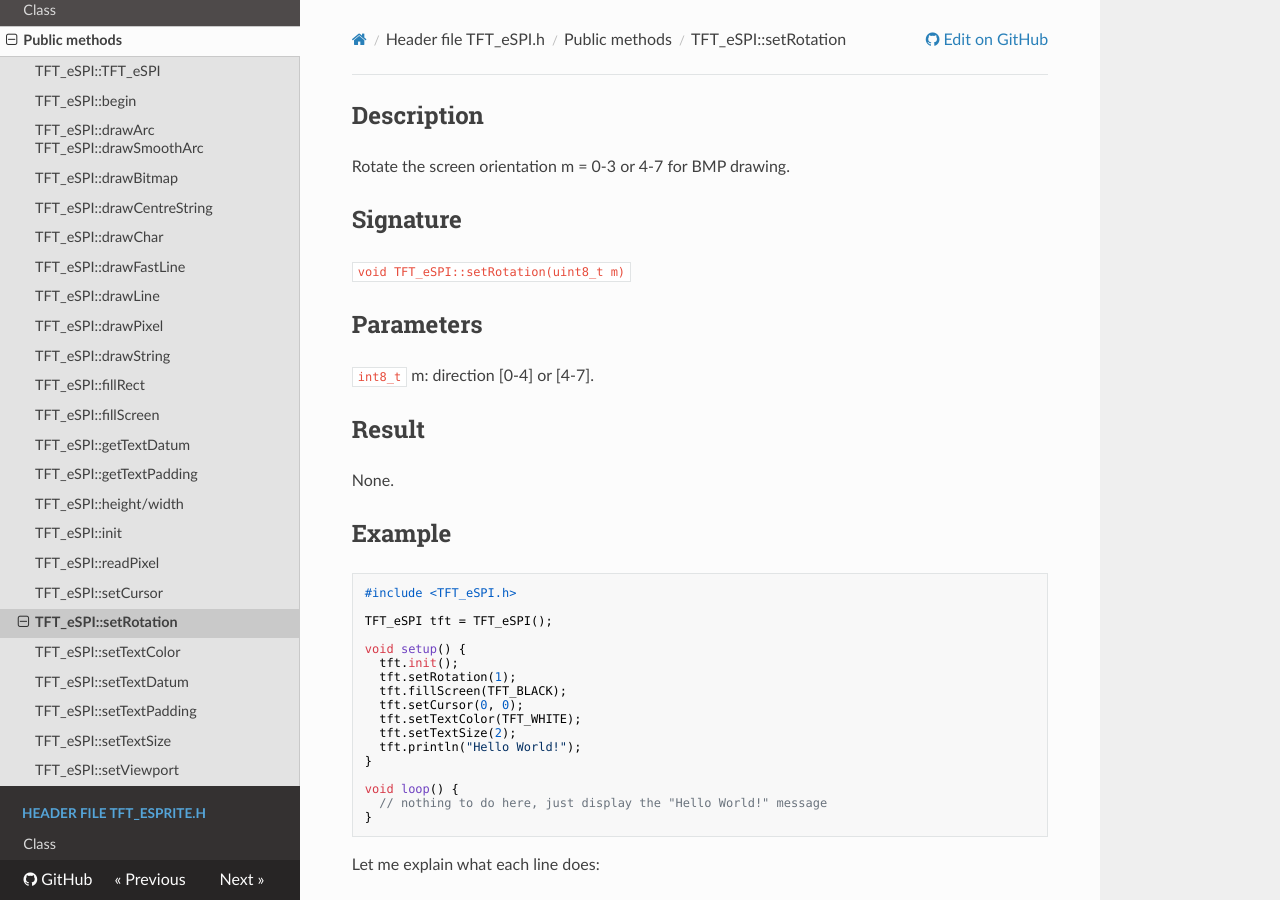
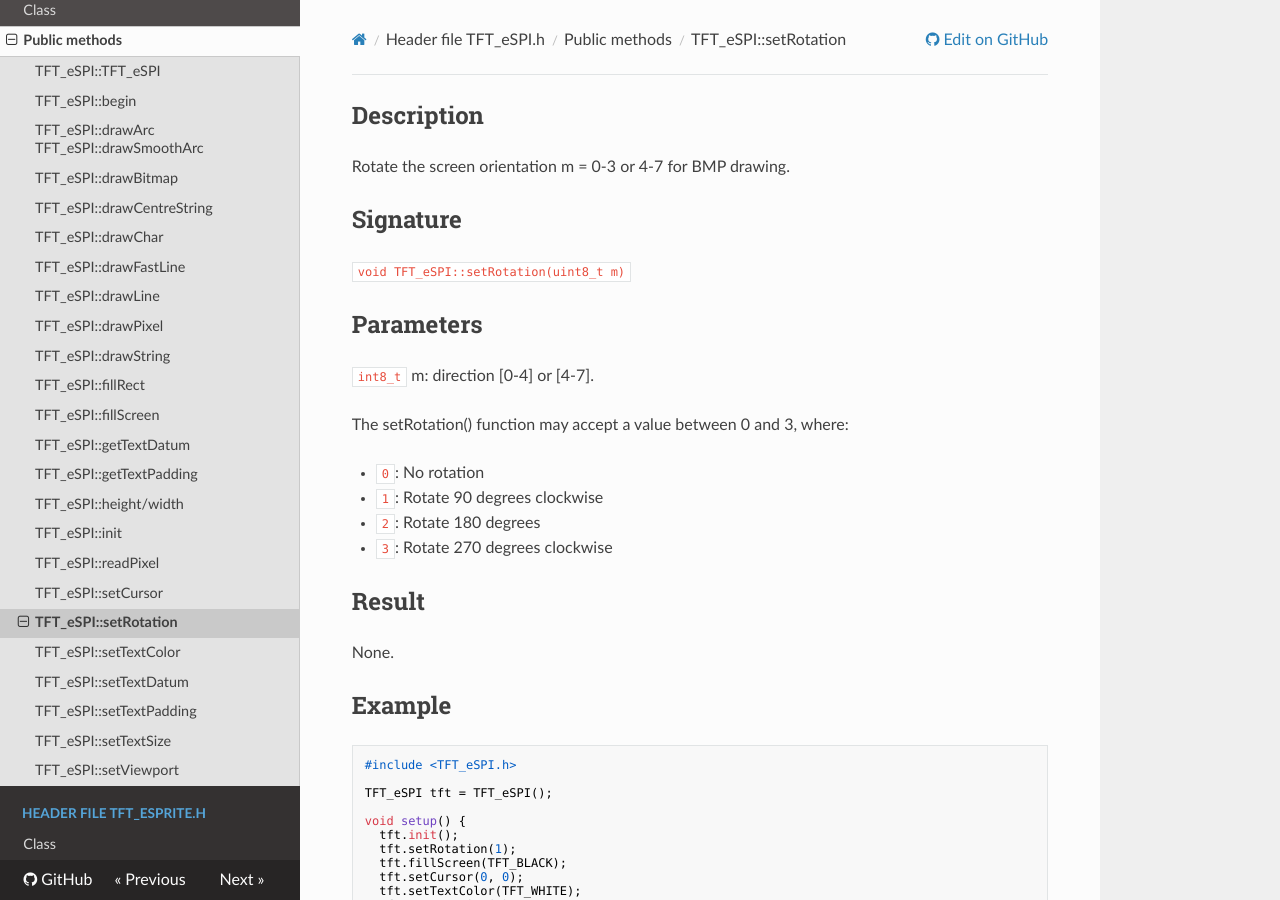
Before and after one commit to Marcussacapuces91/doc-TFT_eSPI, an MkDocs documentation site: the page built from docs/tft_espi/methods/setrotation.md, in a window 1280 px wide and 900 px high. Built offline with MkDocs 1.6.1, drawn with Linux system fonts in a browser that asks for light colours; nearby versions of some CDN libraries.

```diff
--- a/docs/tft_espi/methods/setrotation.md
+++ b/docs/tft_espi/methods/setrotation.md
@@ -14,6 +14,13 @@
 
 `int8_t` m: direction [0-4] or [4-7].
 
+The setRotation() function may accept a value between 0 and 3, where:
+
+* `0`: No rotation
+* `1`: Rotate 90 degrees clockwise
+* `2`: Rotate 180 degrees
+* `3`: Rotate 270 degrees clockwise
+
 ## Result
 
 None.
```
